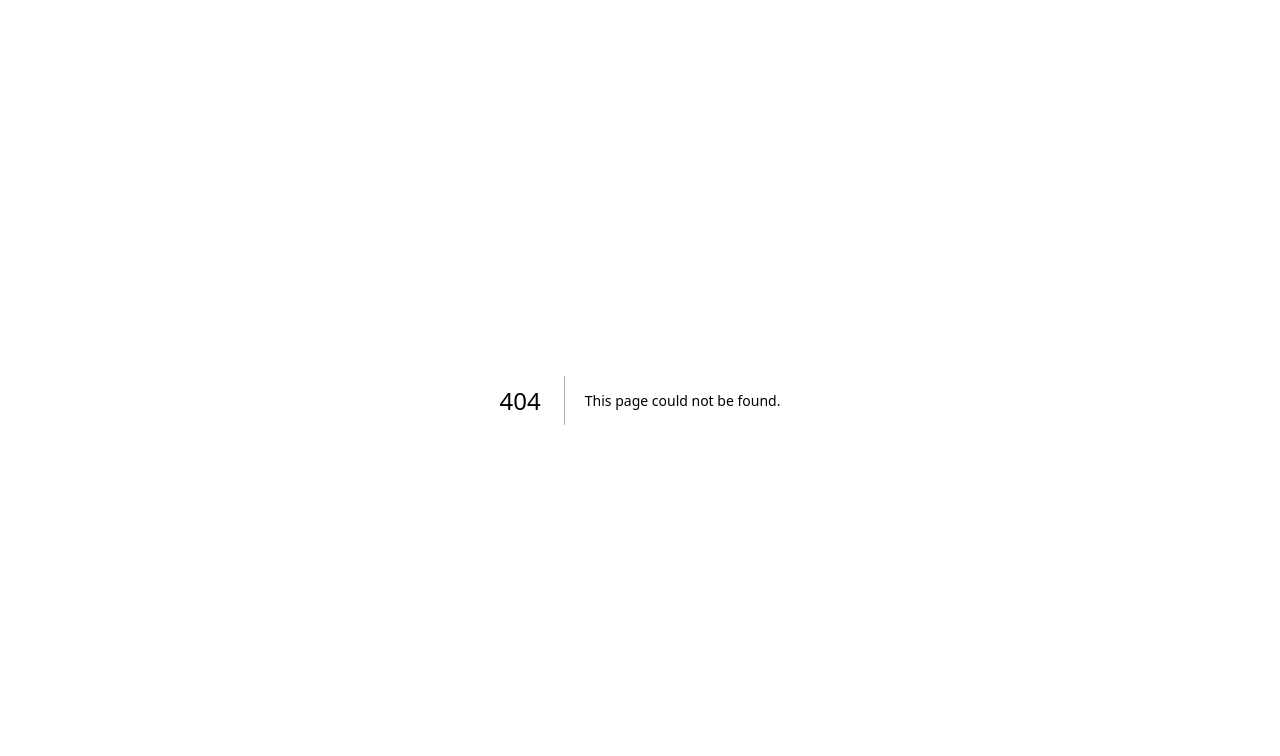
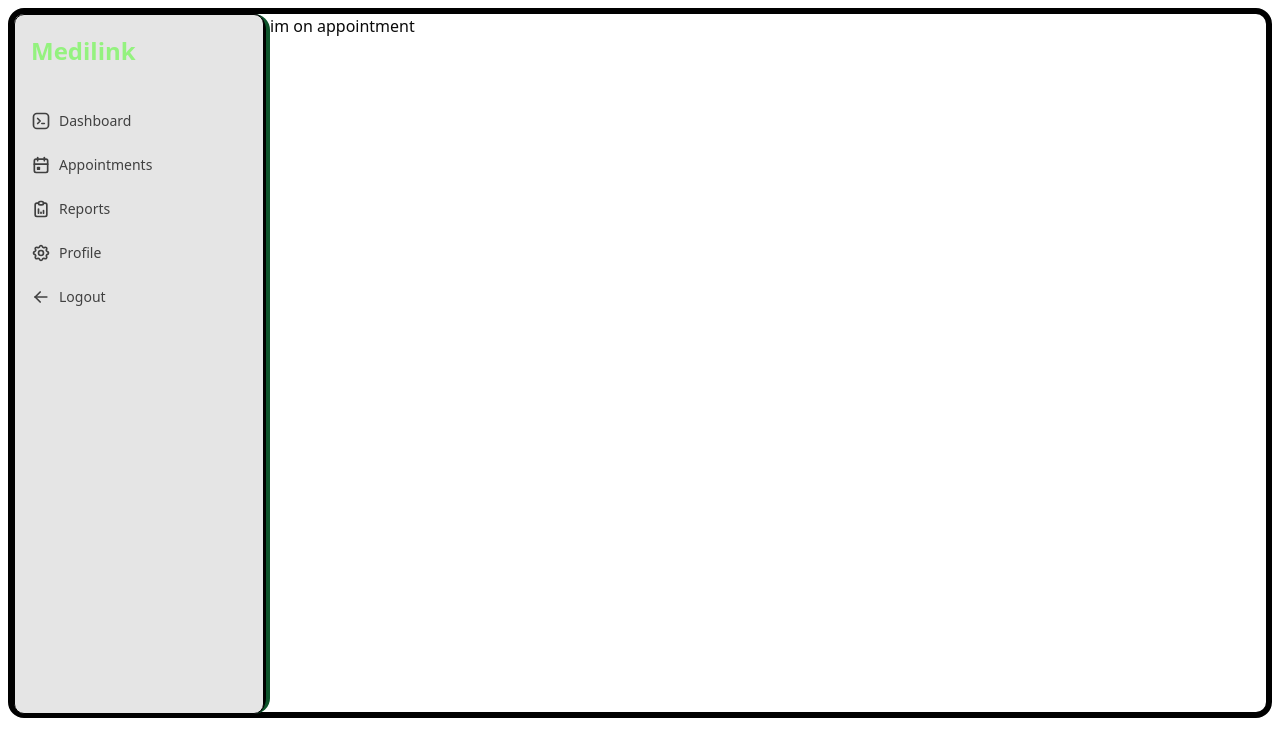
Before and after one commit to Surajphirke3/MEDILINK, a Next.js app in the folder frontend/: page /patient/appointment in a window 1280 px wide. Before the commit this address had no page. Shown: the top 756 px of the page. Built offline with nearby package versions, Linux system fonts and the light colour scheme; a web font is replaced by a local one.

Commit message:
feat(patient dashboard)- added multi  routes of dashboard

```diff
--- /dev/null
+++ b/frontend/app/patient/appointment/page.tsx
@@ -0,0 +1,14 @@
+
+import React from 'react'
+
+const page = () => {
+  return (
+    <div className=''>
+          im on appointment
+
+
+        </div>
+  )
+}
+
+export default page
--- a/frontend/app/patient/dasboard/page.tsx
+++ /dev/null
@@ -1,13 +0,0 @@
-import { SidebarDemo } from '@/components/sidebar'
-import React from 'react'
-// import { Dashboard } from '@/components/'
-
-const page = () => {
-  return (
-    <div className='flex  justify-center min-h-screen p-4 text-black'>
-      <SidebarDemo/>
-    </div>
-  )
-}
-
-export default page
--- /dev/null
+++ b/frontend/app/patient/dashboard/page.tsx
@@ -0,0 +1,14 @@
+// import { SidebarDemo } from '@/components/sidebar'
+import React from 'react'
+// import Link from 'next/link'
+// import { Dashboard } from '@/components/'
+
+const page = () => {
+  return (
+    <div>
+      hi im on dashboard
+    </div>
+  )
+}
+
+export default page
--- /dev/null
+++ b/frontend/app/patient/layout.tsx
@@ -0,0 +1,14 @@
+// app/patient/layout.tsx
+"use client";
+
+import { SidebarDemo } from "@/components/sidebar"; // Adjust path as needed
+import React from "react";
+
+export default function PatientLayout({ children }: { children: React.ReactNode }) {
+  return (
+    <div className="flex w-[calc(100%-16px)] h-[710px] border-6 border-black rounded-2xl m-2">
+      <SidebarDemo /> {/* Sidebar stays fixed */}
+      <main className="">{children}</main> {/* Dynamic right content */}
+    </div>
+  );
+}
--- /dev/null
+++ b/frontend/app/patient/logout/page.tsx
@@ -0,0 +1,9 @@
+import React from 'react'
+
+const page = () => {
+  return (
+    <div>im on logout</div>
+  )
+}
+
+export default page
--- /dev/null
+++ b/frontend/app/patient/preports/page.tsx
@@ -0,0 +1,9 @@
+import React from 'react'
+
+const page = () => {
+  return (
+    <div>im on reports</div>
+  )
+}
+
+export default page
--- /dev/null
+++ b/frontend/app/patient/profile/page.tsx
@@ -0,0 +1,9 @@
+import React from 'react'
+
+const page = () => {
+  return (
+    <div>im on profile</div>
+  )
+}
+
+export default page
--- a/frontend/components/sidebar.tsx
+++ b/frontend/components/sidebar.tsx
@@ -11,89 +11,89 @@ import {
 import { motion } from "motion/react";
 import { cn } from "@/lib/utils";
 
-export function SidebarDemo() {
-  const links = [
-    {
-      label: "Dashboard",
-      href: "#",
-      icon: (
-        <IconBrandTabler className="h-5 w-5 shrink-0 text-neutral-700 dark:text-neutral-200" />
-      ),
-    },
+// export function SidebarDemo() {
+//   const links = [
+//     {
+//       label: "Dashboard",
+//       href: "/patient/dasboard",
+//       icon: (
+//         <IconBrandTabler className="h-5 w-5 shrink-0 text-neutral-700 dark:text-neutral-200" />
+//       ),
+//     },
 
-    {
-      label: "Appointments",
-      href: "#",
-      icon: (
-        <IconCalendarEvent className="h-5 w-5 shrink-0 text-neutral-700 dark:text-neutral-200" />
-      ),
-    },
-    {
-      label: "Appointments",
-      href: "#",
-      icon: (
-        <IconReportAnalytics className="h-5 w-5 shrink-0 text-neutral-700 dark:text-neutral-200" />
-      ),
-    },
+//     {
+//       label: "Appointments",
+//       href: "/patient/appointment",
+//       icon: (
+//         <IconCalendarEvent className="h-5 w-5 shrink-0 text-neutral-700 dark:text-neutral-200" />
+//       ),
+//     },
+//     {
+//       label: "Reports",
+//       href: "#",
+//       icon: (
+//         <IconReportAnalytics className="h-5 w-5 shrink-0 text-neutral-700 dark:text-neutral-200" />
+//       ),
+//     },
 
-    {
-      label: "Settings",
-      href: "#",
-      icon: (
-        <IconSettings className="h-5 w-5 shrink-0 text-neutral-700 dark:text-neutral-200" />
-      ),
-    },
-    {
-      label: "Logout",
-      href: "#",
-      icon: (
-        <IconArrowLeft className="h-5 w-5 shrink-0 text-neutral-700 dark:text-neutral-200" />
-      ),
-    },
-  ];
-  const [open, setOpen] = useState(false);
-  return (
-    <div
-      className={cn(
-        "mx-auto flex w-full h-[675px]  flex-1 flex-col overflow-hidden rounded-md border-4 border-green-900 bg-gray-100 md:flex-row dark:border-neutral-700 dark:bg-neutral-800",
+//     {
+//       label: "Settings",
+//       href: "#",
+//       icon: (
+//         <IconSettings className="h-5 w-5 shrink-0 text-neutral-700 dark:text-neutral-200" />
+//       ),
+//     },
+//     {
+//       label: "Logout",
+//       href: "#",
+//       icon: (
+//         <IconArrowLeft className="h-5 w-5 shrink-0 text-neutral-700 dark:text-neutral-200" />
+//       ),
+//     },
+//   ];
+//   const [open, setOpen] = useState(false);
+//   return (
+//     <div
+//       className={cn(
+//         "mx-auto flex w-full h-[685px] m-2 flex-1 flex-col overflow-hidden rounded-md border-4 border-green-900 bg-gray-100 md:flex-row dark:border-neutral-700 dark:bg-neutral-800",
 
-      )}
-    >
-      <Sidebar open={open} setOpen={setOpen} animate={false}>
-        <SidebarBody className="justify-between gap-10">
-          <div className="flex flex-1 flex-col overflow-x-hidden overflow-y-auto">
-            <>
-              <Logo />
-            </>
-            <div className="mt-8 flex flex-col gap-2">
-              {links.map((link, idx) => (
-                <SidebarLink key={idx} link={link} />
-              ))}
-            </div>
-          </div>
-          <div>
-            <SidebarLink
-              link={{
-                label: "Manu Arora",
-                href: "#",
-                icon: (
-                  <img
-                    src="https://assets.aceternity.com/manu.png"
-                    className="h-7 w-7 shrink-0 rounded-full"
-                    width={50}
-                    height={50}
-                    alt="Avatar"
-                  />
-                ),
-              }}
-            />
-          </div>
-        </SidebarBody>
-      </Sidebar>
-      <Dashboard />
-    </div>
-  );
-}
+//       )}
+//     >
+//       <Sidebar open={open} setOpen={setOpen} animate={false}>
+//         <SidebarBody className="justify-between gap-10">
+//           <div className="flex flex-1 flex-col overflow-x-hidden overflow-y-auto">
+//             <>
+//               <Logo />
+//             </>
+//             <div className="mt-8 flex flex-col gap-2">
+//               {links.map((link, idx) => (
+//                 <SidebarLink key={idx} link={link} />
+//               ))}
+//             </div>
+//           </div>
+//           <div>
+//             <SidebarLink
+//               link={{
+//                 label: "Manu Arora",
+//                 href: "#",
+//                 icon: (
+//                   <img
+//                     src="https://assets.aceternity.com/manu.png"
+//                     className="h-7 w-7 shrink-0 rounded-full"
+//                     width={50}
+//                     height={50}
+//                     alt="Avatar"
+//                   />
+//                 ),
+//               }}
+//             />
+//           </div>
+//         </SidebarBody>
+//       </Sidebar>
+//       <Dashboard />
+//     </div>
+//   );
+// }
 export const Logo = () => {
   return (
     <a
@@ -103,7 +103,7 @@ export const Logo = () => {
       <motion.span
         initial={{ opacity: 0 }}
         animate={{ opacity: 1 }}
-        className="text-2xl  text-[#94f27f] dark:text-white"
+        className="text-2xl font-bold text-[#94f27f] dark:text-white"
       >
         Medilink
       </motion.span>
@@ -121,28 +121,64 @@ export const LogoIcon = () => {
   );
 };
 
-// Dummy dashboard component with content
-const Dashboard = () => {
+// // Dummy dashboard component with content
+// export const Dashboard = () => {
+//   return (
+//     <div className="flex flex-1">
+
+//     </div>
+//   );
+// };
+
+
+
+// components/sidebar.tsx
+export function SidebarDemo() {
+  const links = [
+    {
+      label: "Dashboard",
+      href: "/patient/dashboard",
+      icon: <IconBrandTabler className="h-5 w-5 text-neutral-700 dark:text-neutral-200" />,
+    },
+    {
+      label: "Appointments",
+      href: "/patient/appointment",
+      icon: <IconCalendarEvent className="h-5 w-5 text-neutral-700 dark:text-neutral-200" />,
+    },
+    {
+      label: "Reports",
+      href: "/patient/preports",
+      icon: <IconReportAnalytics className="h-5 w-5 text-neutral-700 dark:text-neutral-200" />,
+    },
+    {
+      label: "Profile",
+      href: "/patient/profile",
+      icon: <IconSettings className="h-5 w-5 text-neutral-700 dark:text-neutral-200" />,
+    },
+    {
+      label: "Logout",
+      href: "/",
+      icon: <IconArrowLeft className="h-5 w-5 text-neutral-700 dark:text-neutral-200" />,
+    },
+  ];
+
+  const [open, setOpen] = useState(false);
+
   return (
-    <div className="flex flex-1">
-      <div className="flex h-full w-full flex-1 flex-col gap-2 rounded-tl-2xl border border-neutral-200 bg-white p-2 md:p-10 dark:border-neutral-700 dark:bg-neutral-900">
-        <div className="flex gap-2">
-          {[...new Array(4)].map((i, idx) => (
-            <div
-              key={"first-array-demo-2" + idx}
-              className="h-20 w-full animate-pulse rounded-lg bg-gray-100 dark:bg-neutral-800"
-            ></div>
-          ))}
-        </div>
-        <div className="flex flex-1 gap-2">
-          {[...new Array(2)].map((i, idx) => (
-            <div
-              key={"second-array-demo-2" + idx}
-              className="h-full w-full animate-pulse rounded-lg bg-gray-100 dark:bg-neutral-800"
-            ></div>
-          ))}
-        </div>
-      </div>
+    <div className="w-64 h-[700px] border-r-4 border-green-900 bg-black dark:bg-neutral-800 rounded-2xl">
+      <Sidebar open={open} setOpen={setOpen} animate={false}>
+        <SidebarBody className="justify-center gap-10 border-1 border-black rounded-[10px]">
+          <div className="flex flex-1 flex-col overflow-x-hidden overflow-y-auto">
+            <Logo />
+            <div className="mt-8 flex flex-col gap-2">
+              {links.map((link, idx) => (
+                <SidebarLink key={idx} link={link} />
+              ))}
+            </div>
+          </div>
+
+        </SidebarBody>
+      </Sidebar>
     </div>
   );
-};
+}
--- a/frontend/components/ui/sidebar.tsx
+++ b/frontend/components/ui/sidebar.tsx
@@ -88,11 +88,11 @@ export const DesktopSidebar = ({
     <>
       <motion.div
         className={cn(
-          "h-full px-4 py-4 hidden  md:flex md:flex-col bg-neutral-100 dark:bg-neutral-800 w-[300px] shrink-0",
+          "h-full px-4 py-4 hidden  md:flex md:flex-col bg-neutral-200 dark:bg-neutral-800 w-[250px] shrink-0",
           className
         )}
         animate={{
-          width: animate ? (open ? "300px" : "60px") : "300px",
+          width: animate ? (open ? "250px" : "60px") : "250px",
         }}
         onMouseEnter={() => setOpen(true)}
         onMouseLeave={() => setOpen(false)}
```
